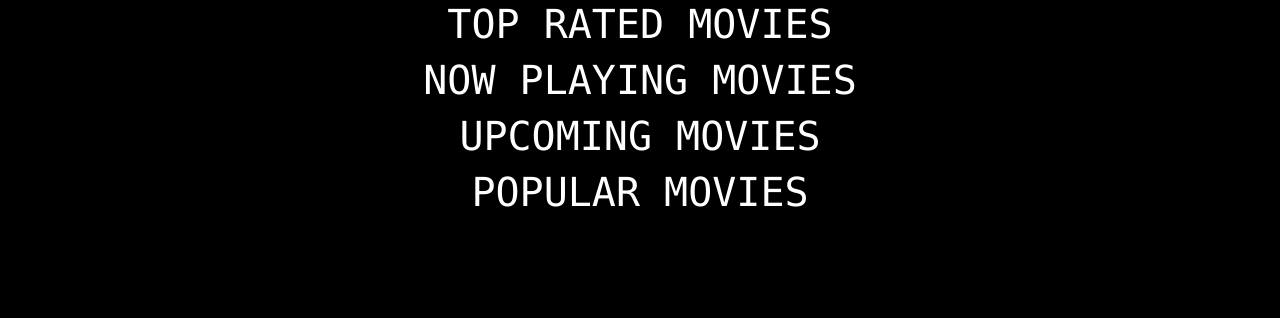
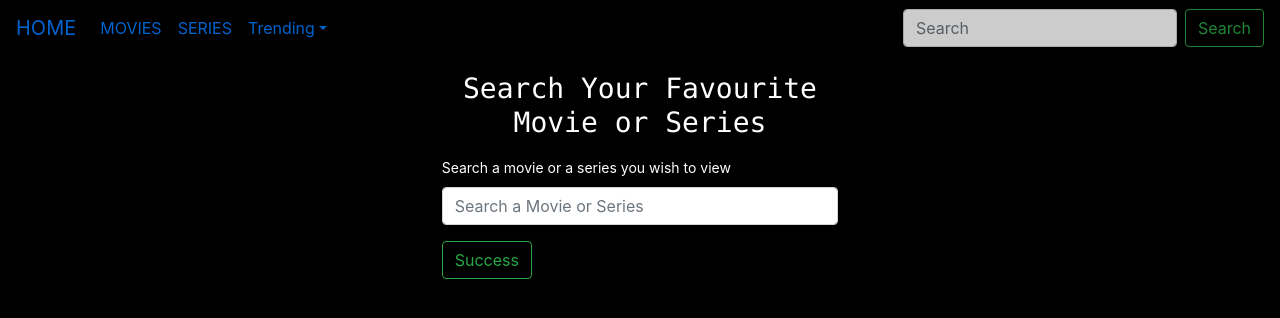
Before and after one commit to mugendinjue/Trailer_Park, a Django app: page / in a window 1280 px wide. Shown: the top 318 px of the page. Run offline with Django 3.2, Linux system fonts and the light colour scheme; data that the repository does not hold is empty; some libraries are stand-ins or nearby versions.

Commit message:
add a search box page..not yet working

```diff
--- /dev/null
+++ b/netify/templates/index.html
@@ -0,0 +1,46 @@
+{% extends 'base.html' %}
+{% load static %}
+
+{% block styles %}
+{{block.super}}
+<link rel="stylesheet" href="{% static 'css/index.css' %}">
+
+{% endblock styles %}
+
+{% block navbar %}
+
+{% include 'navbar.html' %}
+
+{% endblock %}
+
+
+{% block content %}
+
+<div class="container-fluid">
+  <div class="row mt-3">
+    <div class="col-md-4">
+
+    </div>
+    <div class="col-md-4">
+      <h3 class="text-center text-monospace">
+        Search Your Favourite Movie or Series
+      </h3>
+
+      <form class="mt-3" action="{% url 'search' %}">
+        {% csrf_token %}
+        <div class="form-group">
+          <label for="movieSearch"><small>Search a movie or a series you wish to view</small></label>
+          <input type="text" class="form-control"  placeholder="Search a Movie or Series">
+        </div>
+        <!-- <input type="submit" class="btn btn-outline-success" name="search_term" value = 'Submit'> -->
+        <button type="submit" class="btn btn-outline-success" name="search_term">Success</button>
+      </form>
+
+    </div>
+    <div class="col-md-4">
+
+    </div>
+  </div>
+</div>
+
+{% endblock %}
--- a/netify/templates/navbar.html
+++ b/netify/templates/navbar.html
@@ -15,7 +15,7 @@
   <button class="navbar-toggler" type="button" data-toggle="collapse" data-target="#navbarTogglerDemo03" aria-controls="navbarTogglerDemo03" aria-expanded="false" aria-label="Toggle navigation">
     <span class="navbar-toggler-icon"></span>
   </button>
-  <a class="navbar-brand" href="{% url 'home' %}">HOME</a>
+  <a class="navbar-brand" href="{% url 'index' %}">HOME</a>
 
   <div class="collapse navbar-collapse" id="navbarTogglerDemo03">
     <ul class="navbar-nav mr-auto mt-2 mt-lg-0">
--- a/netify/urls.py
+++ b/netify/urls.py
@@ -4,8 +4,10 @@ from . import views
 
 urlpatterns = [
 
-  path('',views.home,name='home'),
+  path('',views.index,name='index'),
+  re_path(r'^movies/$',views.home,name='home'),
   re_path(r'^movie_trailer/(?P<movie_id>\d+)$',views.tube,name='movie'),
   re_path(r'^series/$',views.series, name='series'),
   re_path(r'^series_trailer/(?P<movie_id>\d+)$',views.series_tube, name='series_tube'),
+  re_path(r'^search/item/$',views.search,name='search'),
 ]
--- a/netify/views.py
+++ b/netify/views.py
@@ -1,4 +1,4 @@
-from django.shortcuts import render
+from django.shortcuts import render,redirect
 from .requests import getMovies,trailer_id,movie_details,imdb,get_similar_movies,get_movie_reviews
 from .series import getSeries,series_trailer_id,series_details,get_series_reviews
 
@@ -22,7 +22,34 @@ class Season:
     self.season_number = season_number
 
 
+def search(request):
+
+  if 'search_term' in request.GET and request.GET["search_term"]:
+    movie_name = request.GET.get('search_term')
+
+    print(movie_name)
+
+    context = {
+
+    }
+
+    return render(request,'search.html',context)
+  else:
+    return redirect(index)
+
+
+def index(request):
+
+  context = {
+
+  }
+
+  return render(request,'index.html',context)
+
+
 # MOVIES
+
+
 
 # The home view function with movie posters
 
--- /dev/null
+++ b/static/css/index.css
@@ -0,0 +1,3 @@
+body{
+  color: white;
+}
```
Also changed, not shown: netify/templates/search.html (added, +25 -0 lines), netify/templates/series_play.html (+6 -1 lines).
